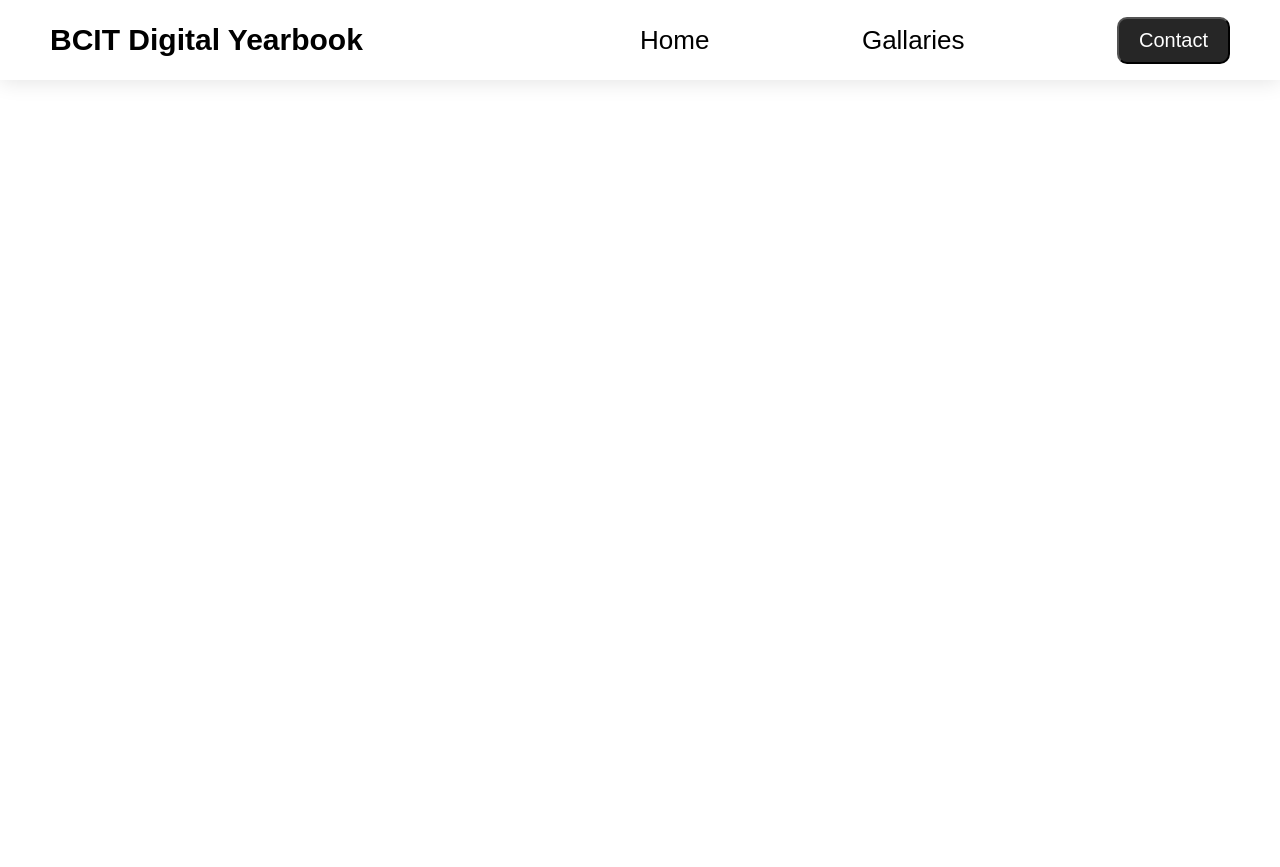
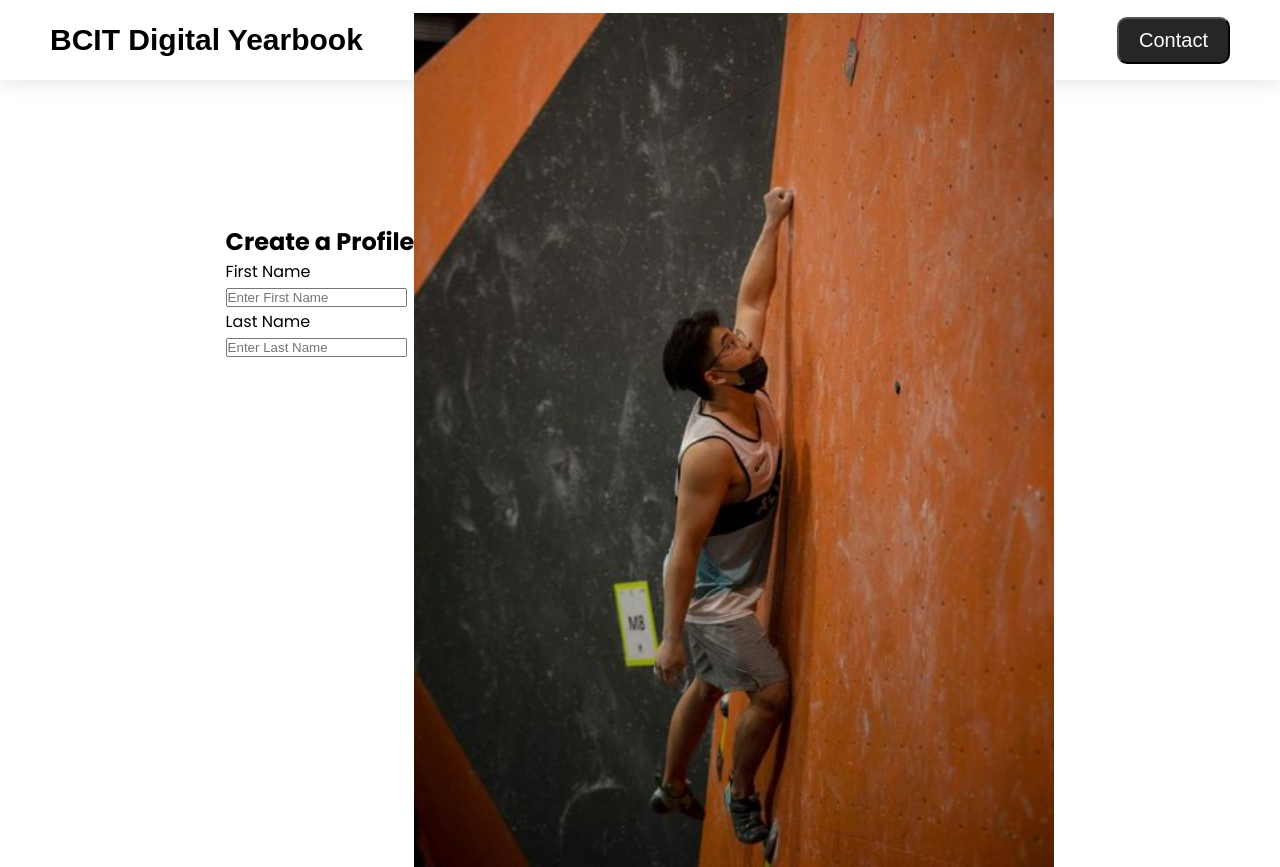
Before and after one commit to manhellis/yearbook, a PHP site: page /form.php in a window 1280 px wide. Before the commit the page ends 83 px from the top, so only its background shows below. Run offline with PHP 8.4, Linux system fonts and the light colour scheme; some web fonts are replaced.

Commit message:
update db start form

```diff
--- a/form.php
+++ b/form.php
@@ -22,6 +22,20 @@
         </nav>
     </header>
     <main>
+        <div class="container">
+            <h2>Create a Profile</h2>
+            <form>
+                <label>
+                    <p>First Name</p>
+                </label>
+                <input type="text" name="fn" placeholder="Enter First Name">
+                <label>
+                    <p>Last Name</p>
+                </label>
+                <input type="text" name="ln" placeholder="Enter Last Name">
+            </form>
+        </div>
+        <img src="./img/manh_ellis.jpeg" alt="BCIT Logo" class="logo">
 
     </main>
 
--- a/styles/form.css
+++ b/styles/form.css
@@ -62,7 +62,20 @@
 
 main {
     display: flex;
+    flex-direction: row;
+    justify-content: center;
+    align-items: center;
+    font-family: "Poppins", sans-serif;
+    height: calc(100vh - 80px);
+}
+.container {
+    display: flex;
     flex-direction: column;
-    justify-content: center;
-    font-family: "Poppins", sans-serif;
+    height: 60%;
 }
+form{
+    width: 50%;
+}
+img{
+    width: 50%;
+}
```
Also changed, not shown: classlist.sql (+14 -3 lines), 1 other file.
